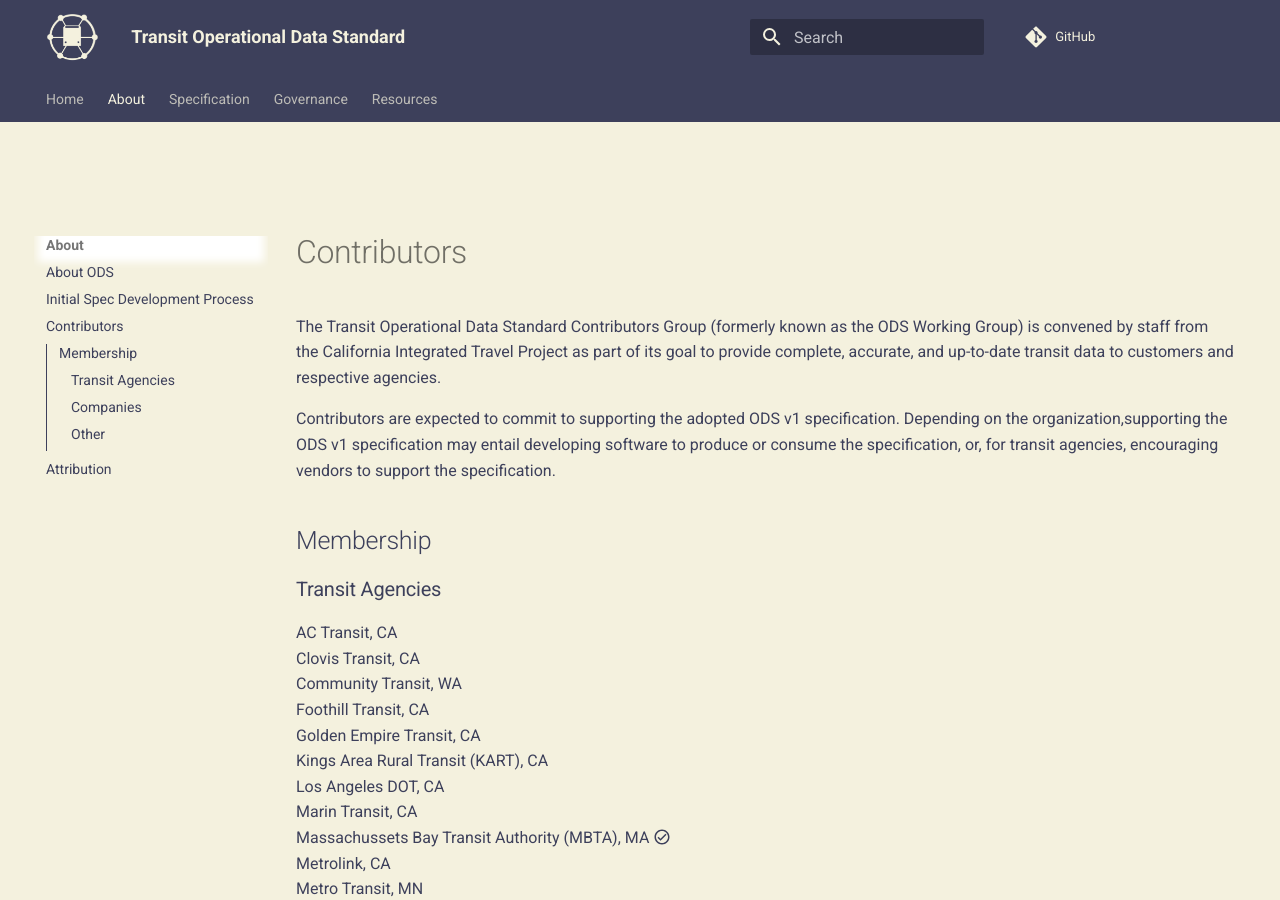
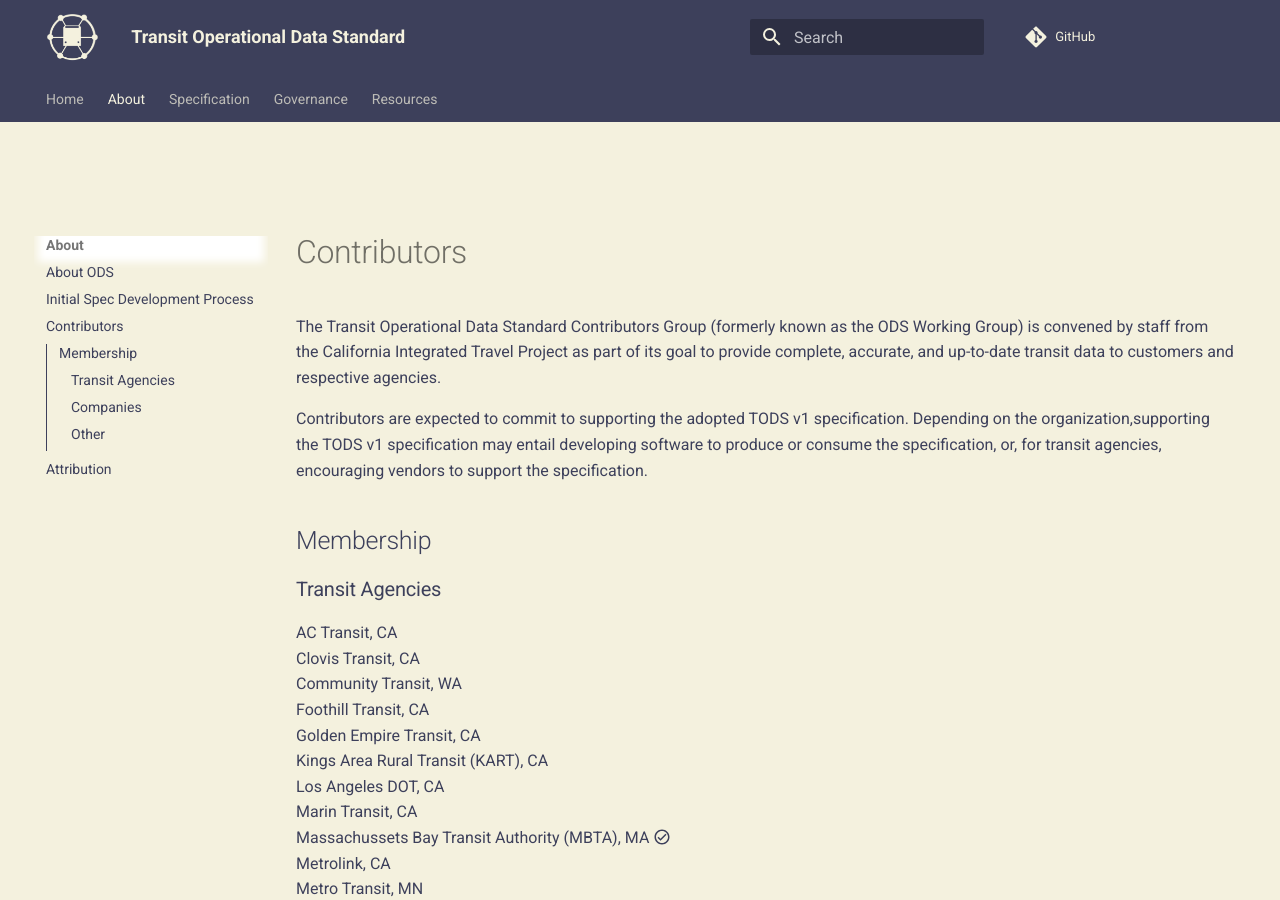
Before and after one commit to cal-itp/operational-data-standard, an MkDocs documentation site: the page built from docs/about/contributors.md, in a window 1280 px wide and 900 px high. Built offline with MkDocs 1.6.1 and Material for MkDocs 9.7.7, drawn with Linux system fonts in a browser that asks for light colours; nearby versions of some CDN libraries; comment, search, counter and statistics services are not loaded.

Commit message:
Change to TODS v1

```diff
--- a/docs/about/contributors.md
+++ b/docs/about/contributors.md
@@ -2,7 +2,7 @@
 
 The Transit Operational Data Standard Contributors Group (formerly known as the ODS Working Group) is convened by staff from the [California Integrated Travel Project](http://calitp.org) as part of its goal to provide complete, accurate, and up-to-date transit data to customers and respective agencies.
 
-Contributors are expected to commit to supporting the adopted ODS v1 specification. Depending on the organization,supporting the ODS v1 specification may entail developing software to produce or consume the specification, or, for transit agencies, encouraging vendors to support the specification.
+Contributors are expected to commit to supporting the adopted TODS v1 specification. Depending on the organization,supporting the TODS v1 specification may entail developing software to produce or consume the specification, or, for transit agencies, encouraging vendors to support the specification.
 
 ## Membership
 
```
